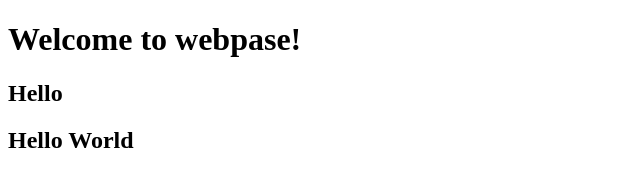
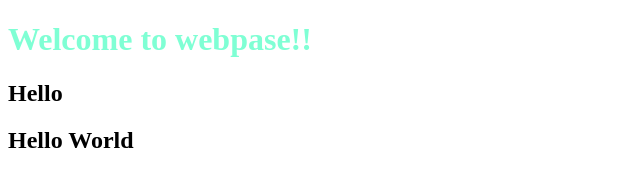
Before and after one commit to Jobaer-Ahamed/learling, a plain HTML site: page hello.html in a window 1280 px wide. Shown: the whole page, without its empty margins (0-640 px from the left). Drawn offline with Linux system fonts and the light colour scheme.

Commit message:
add style

```diff
--- a/hello.html
+++ b/hello.html
@@ -4,7 +4,7 @@
     <head>
         <title>Hello</title>
         <body>
-            <h1>Welcome to webpase!</h1>
+            <h1 style="color:aquamarine">Welcome to webpase!!</h1>
             <h2>Hello<h2>
             Hello World
         </body>
```
